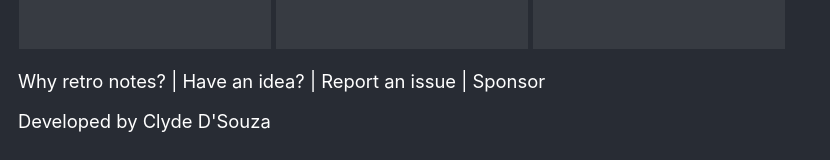
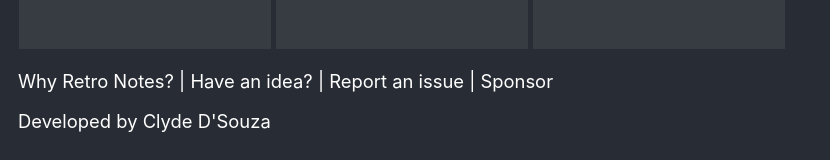
Before and after one commit to ClydeDz/retro-notes-chrome-extension, a React (Create React App) app: page / in a window 1280 px wide. Shown: the part 224-384 px from the top of the page, without its empty margins (0-830 px from the left). Built offline with nearby package versions, Linux system fonts and the light colour scheme.

Commit message:
Update footer content

```diff
--- a/src/components/RnFooter.tsx
+++ b/src/components/RnFooter.tsx
@@ -6,7 +6,7 @@
     return (
         <footer>
             <p>
-                <a href={Links.WHY_RETRONOTES} target="_blank" rel="noreferrer">Why retro notes?</a>{separator}
+                <a href={Links.WHY_RETRONOTES} target="_blank" rel="noreferrer">Why Retro Notes?</a>{separator}
                 <a href={Links.SUBMIT_IDEA} target="_blank" rel="noreferrer">Have an idea?</a>{separator}
                 <a href={Links.SUBMIT_ISSUE} target="_blank" rel="noreferrer">Report an issue</a>{separator}
                 <a href={Links.SPONSOR} target="_blank" rel="noreferrer">Sponsor</a>
```
Also changed, not shown: 2 other files (tests, documents, lock files or other folders).
